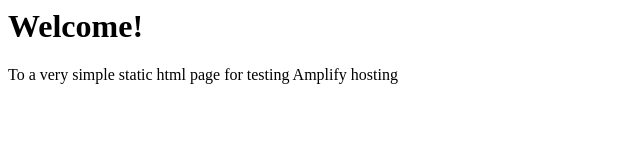
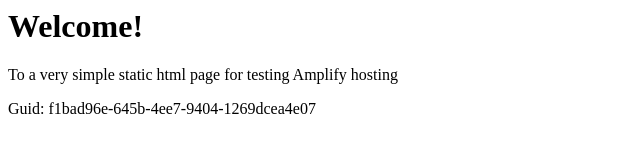
Before and after one commit to aws-aemilia-gru/Github-PR-Commit-Integration-Test-DoNotTouch-Gith-P5X5MO5I-v1-preprod-sa-east-1, a website: page src/index.html in a window 1280 px wide. Shown: the whole page, without its empty margins (0-640 px from the left). Drawn offline with Linux system fonts and the light colour scheme.

Commit message:
commit from integ tests

```diff
--- a/src/index.html
+++ b/src/index.html
@@ -1,3 +1,5 @@
+
+
 <html lang="en">
 
 <head>
@@ -10,6 +12,6 @@
 <body>
     <h1>Welcome!</h1>
     <p>To a very simple static html page for testing Amplify hosting</p>
-</body>
+    <p>Guid: f1bad96e-645b-4ee7-9404-1269dcea4e07</p></body>
 
 </html>
```
